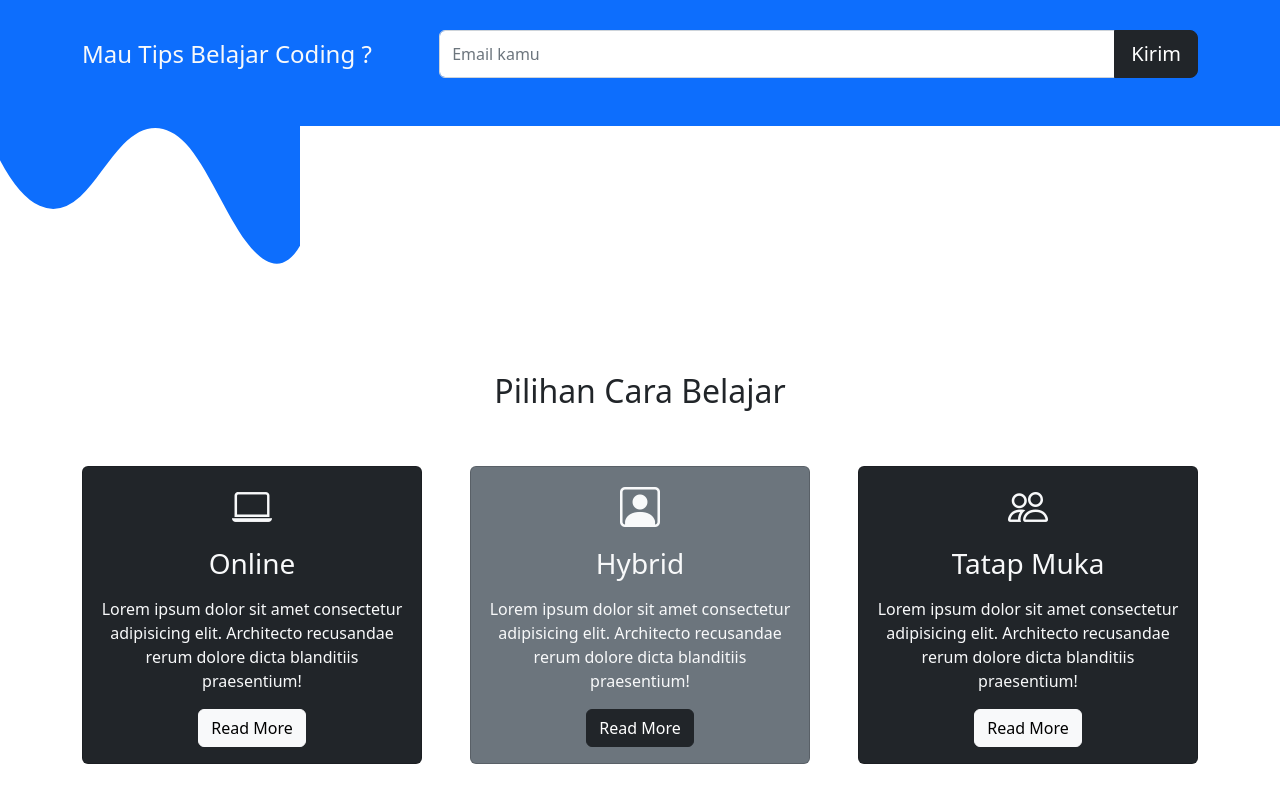
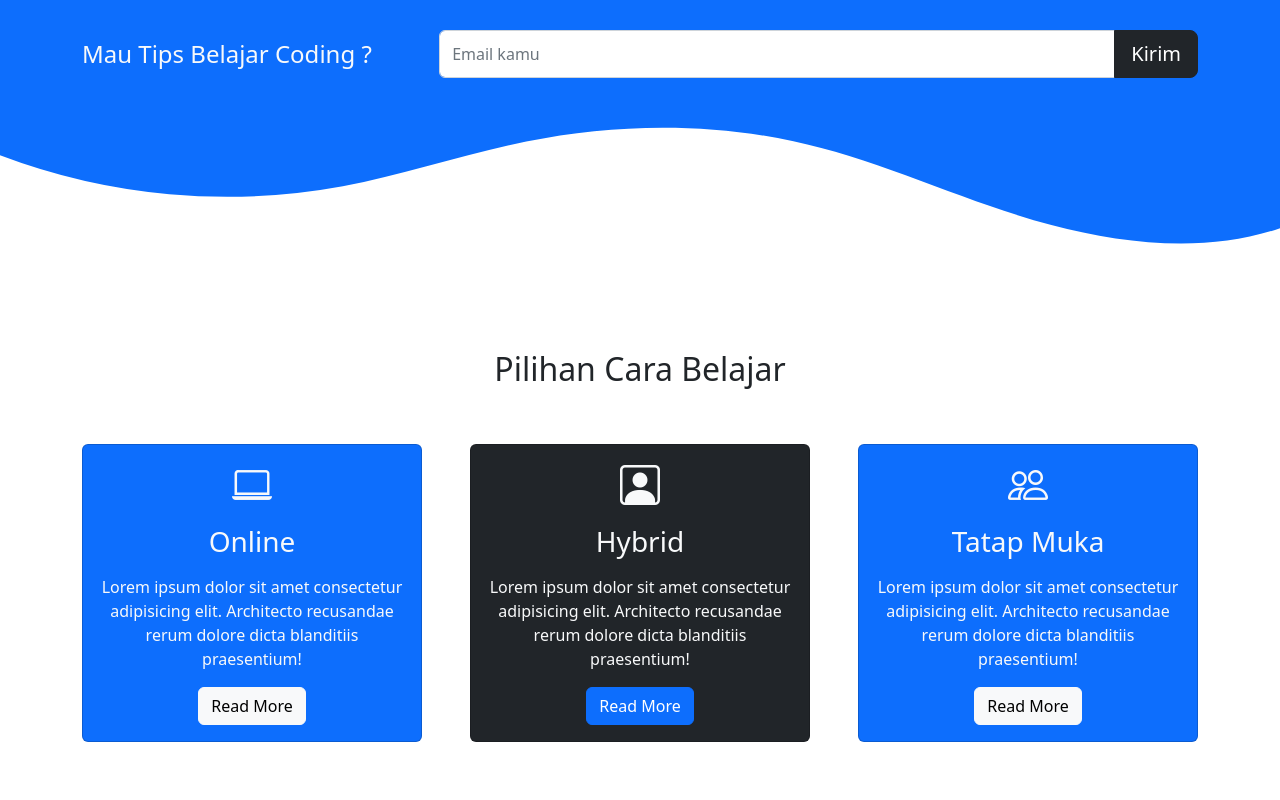
Before and after one commit to Ariesan/emak-coding, a plain HTML site: page index.html in a window 1280 px wide. Shown: the part 720-1520 px from the top of the page. Drawn offline with nearby package versions, Linux system fonts and the light colour scheme.

Commit message:
resolve svg problem

```diff
--- a/index.html
+++ b/index.html
@@ -116,7 +116,9 @@
             </div>
         </div>
     </section>
-    <img src="/img/blue-curve-bottom.svg" alt="">
+
+    <!-- newsletter curve -->
+    <svg  data-name="Layer 1" xmlns="http://www.w3.org/2000/svg" viewBox="0 0 1200 120" preserveAspectRatio="none" ><path  d="M321.39,56.44c58-10.79,114.16-30.13,172-41.86,82.39-16.72,168.19-17.73,250.45-.39C823.78,31,906.67,72,985.66,92.83c70.05,18.48,146.53,26.09,214.34,3V0H0V27.35A600.21,600.21,0,0,0,321.39,56.44Z" class="shape-fill" fill="#0D6EFD" fill-opacity="1"></path></svg>
 
 
     <!-- Feature -->
@@ -127,7 +129,7 @@
         <div class="row text-center g-5">
 
           <div class="col-md mb-3">
-            <div class="card bg-dark text-light">
+            <div class="card bg-primary text-light">
               <div class="card-body text-center">
                 <div class="h1 mb-3">
                   <i class="bi bi-laptop"></i>
@@ -142,7 +144,7 @@
           </div>
 
           <div class="col-md mb-3">
-            <div class="card bg-secondary text-light">
+            <div class="card bg-dark text-light">
               <div class="card-body text-center">
                 <div class="h1 mb-3">
                   <i class="bi bi-person-square"></i>
@@ -151,13 +153,13 @@
                 <p class="card-text">
                   Lorem ipsum dolor sit amet consectetur adipisicing elit. Architecto recusandae rerum dolore dicta blanditiis praesentium!
                 </p>
-                <a href="#" class="btn btn-dark">Read More</a>
+                <a href="#" class="btn btn-primary">Read More</a>
               </div>
             </div>
           </div>
 
           <div class="col-md">
-            <div class="card bg-dark text-light">
+            <div class="card bg-primary text-light">
               <div class="card-body text-center">
                 <div class="h1 mb-3">
                   <i class="bi bi-people"></i>
@@ -302,6 +304,10 @@
       </div>
     </section>
 
+    <!-- random curve -->
+
+    <svg xmlns="http://www.w3.org/2000/svg" viewBox="0 0 1440 320"><path fill="#0D6EFD" fill-opacity="1" d="M0,256L30,250.7C60,245,120,235,180,213.3C240,192,300,160,360,149.3C420,139,480,149,540,165.3C600,181,660,203,720,181.3C780,160,840,96,900,101.3C960,107,1020,181,1080,202.7C1140,224,1200,192,1260,149.3C1320,107,1380,53,1410,26.7L1440,0L1440,320L1410,320C1380,320,1320,320,1260,320C1200,320,1140,320,1080,320C1020,320,960,320,900,320C840,320,780,320,720,320C660,320,600,320,540,320C480,320,420,320,360,320C300,320,240,320,180,320C120,320,60,320,30,320L0,320Z"></path></svg>
+
     <!-- Teacher -->
     <section id="instructors" class="p-5 bg-primary">
       <div class="container">
@@ -375,7 +381,8 @@
       </div>
     </section>
 
-    <img src="/img/blue-triangle.svg" alt="">
+    <!-- Arrow curve -->
+    <svg  data-name="Layer 1" xmlns="http://www.w3.org/2000/svg" viewBox="0 0 1200 120" preserveAspectRatio="none" ><path  d="M1200 0L0 0 598.97 114.72 1200 0z" class="shape-fill" fill="#0D6EFD" fill-opacity="1"></path></svg>
 
     <!-- Contact & Map -->
     <section class="p-5">
```
Also changed, not shown: style.css (added).
